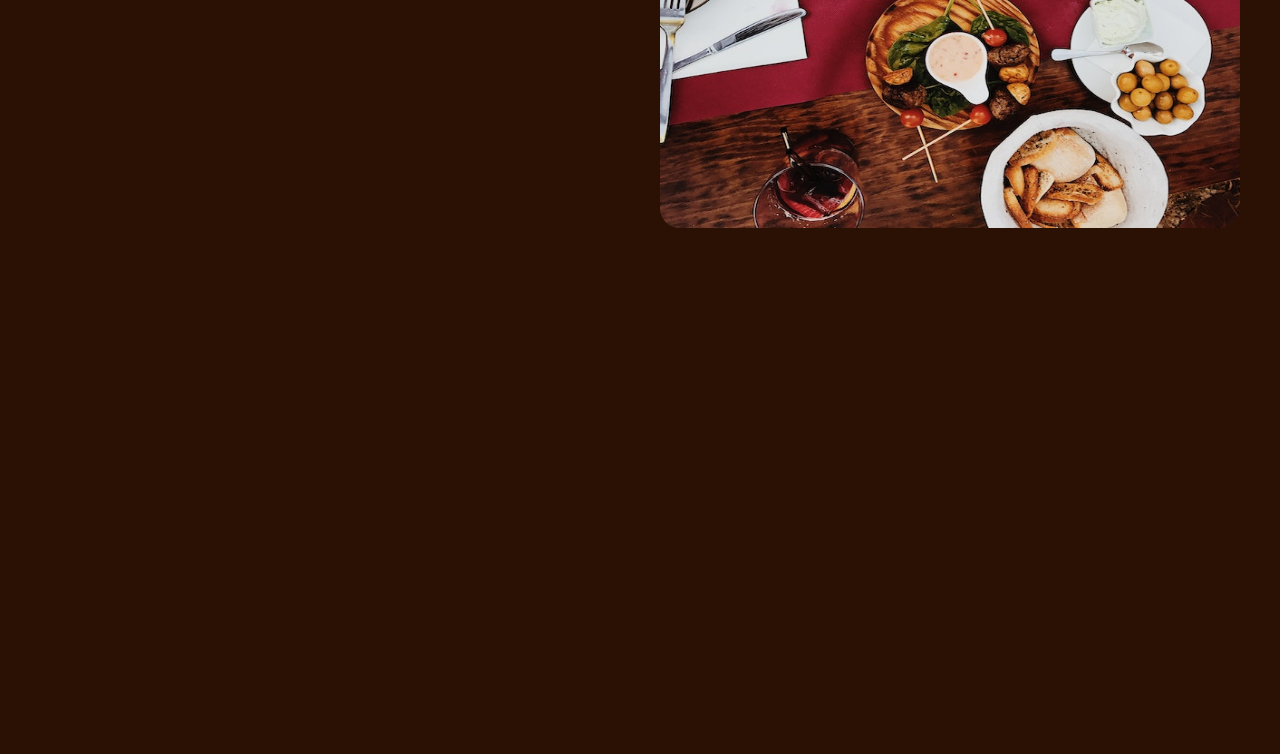
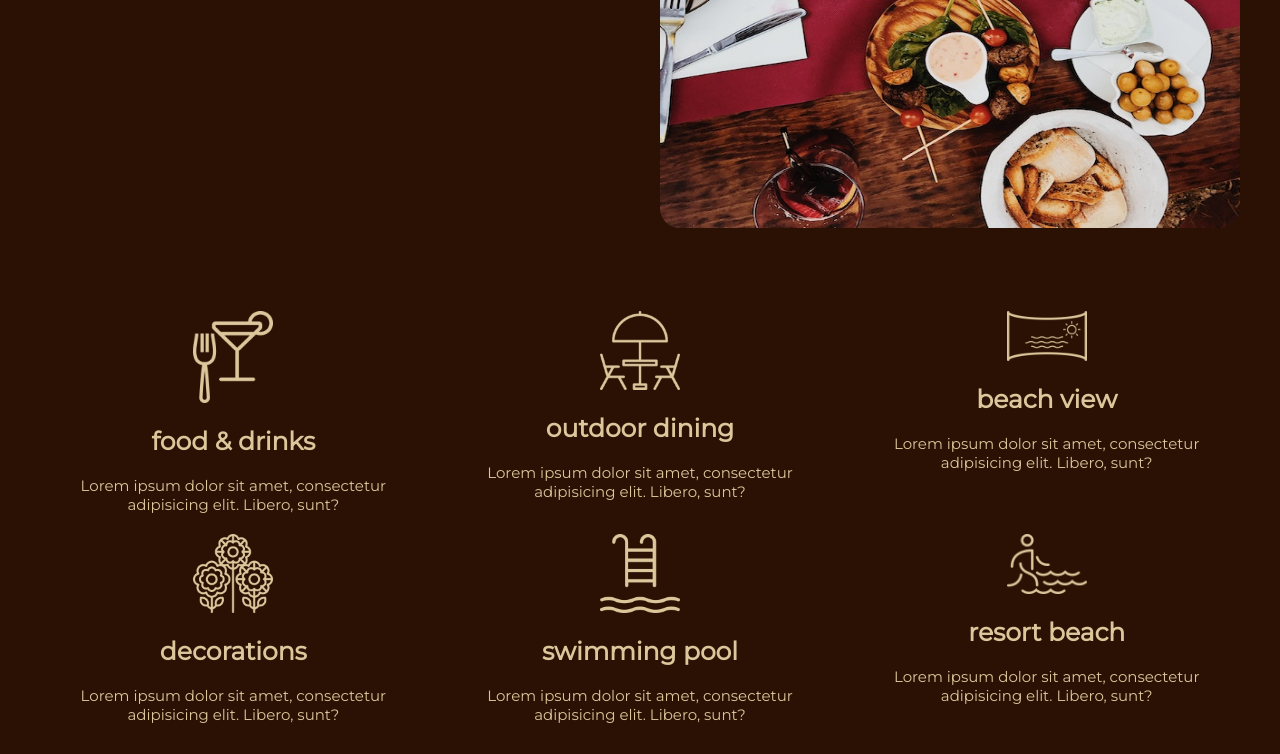
Before and after one commit to memahmudul/hotel-booking-website, a plain HTML site: page index.html in a window 1280 px wide. Shown: the part 2146-2900 px from the top of the page. Before the commit the page ends 2427 px from the top, so only its background shows below. Drawn offline with nearby package versions, Linux system fonts and the light colour scheme.

Commit message:
service section done

```diff
--- a/css/style.css
+++ b/css/style.css
@@ -250,3 +250,31 @@ section {
 }
 
 /*about section ends*/
+/*service section starts*/
+.service .box-container {
+    display: flex;
+    flex-wrap: wrap;
+    gap: 2rem;
+}
+
+.service .box-container .box {
+    flex: 1 1 33.33rem;
+    text-align: center;
+}
+
+.service .box-container .box img {
+    width: 80px;
+}
+
+.service .box-container .box h3 {
+    font-size: 2.5rem;
+    color: var(--sub-color);
+    margin: 2rem 0;
+}
+
+.service .box-container .box p {
+    font-size: 1.5rem;
+    color: var(--sub-color);
+}
+
+/*service section ends*/
--- a/index.html
+++ b/index.html
@@ -144,6 +144,48 @@
         </div>
     </section>
     <!--about section ends-->
+    <!--service section starts-->
+    <section class="service" id="service">
+        <div class="box-container">
+            <div class="box">
+                <img src="images/icon-1.png" alt="">
+                <h3>food & drinks</h3>
+                <p>Lorem ipsum dolor sit amet, consectetur adipisicing elit. Libero, sunt?</p>
+            </div>
+
+            <div class="box">
+                <img src="images/icon-2.png" alt="">
+                <h3>outdoor dining</h3>
+                <p>Lorem ipsum dolor sit amet, consectetur adipisicing elit. Libero, sunt?</p>
+            </div>
+
+            <div class="box">
+                <img src="images/icon-3.png" alt="">
+                <h3>beach view</h3>
+                <p>Lorem ipsum dolor sit amet, consectetur adipisicing elit. Libero, sunt?</p>
+            </div>
+
+            <div class="box">
+                <img src="images/icon-4.png" alt="">
+                <h3>decorations</h3>
+                <p>Lorem ipsum dolor sit amet, consectetur adipisicing elit. Libero, sunt?</p>
+            </div>
+
+            <div class="box">
+                <img src="images/icon-5.png" alt="">
+                <h3>swimming pool</h3>
+                <p>Lorem ipsum dolor sit amet, consectetur adipisicing elit. Libero, sunt?</p>
+            </div>
+
+            <div class="box">
+                <img src="images/icon-6.png" alt="">
+                <h3>resort beach</h3>
+                <p>Lorem ipsum dolor sit amet, consectetur adipisicing elit. Libero, sunt?</p>
+            </div>
+
+        </div>
+    </section>
+    <!--service section ends-->
 
 
     <script src="https://cdn.jsdelivr.net/npm/swiper@8/swiper-bundle.min.js"></script>
```
